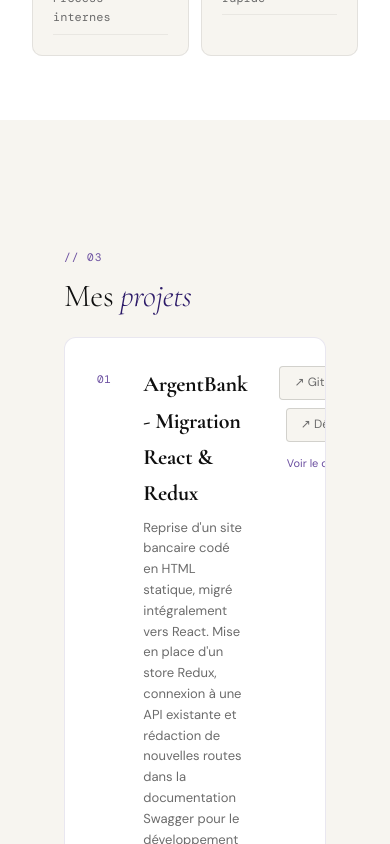
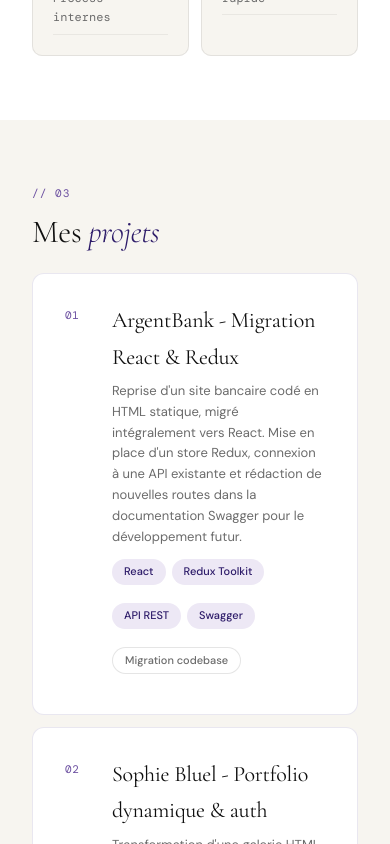
Before and after one commit to NeugdaeUju/Portfolio, a React (Vite) app: page / in a window 390 px wide. Shown: the part 2740-3584 px from the top of the page. Built offline with nearby package versions, Linux system fonts and the light colour scheme; a web font is replaced by a local one.

Commit message:
Responsive de la section des projets

```diff
--- a/src/assets/sass/accueil.scss
+++ b/src/assets/sass/accueil.scss
@@ -113,4 +113,9 @@
         max-width : 100%;
     }
 
+    #projects {
+        padding : 4rem 2rem;
+
+    }
+
 }
--- a/src/assets/sass/project_card.scss
+++ b/src/assets/sass/project_card.scss
@@ -33,6 +33,7 @@
                     color : variables.$noir;
                     margin-bottom : 6px;
                     letter-spacing: -0.01em;
+                    font-weight : 400;
                 }
 
                 & p {
@@ -192,3 +193,20 @@
             }
         }
 }
+
+
+@media (max-width : 768px) {
+    .project_card {
+        &_presentation {
+            grid-template-columns : 15px 1fr;
+        }
+
+        & .links {
+            display : none;
+        }
+
+        &_details {
+            grid-template-columns : 1fr;
+        }
+    }
+}
```
